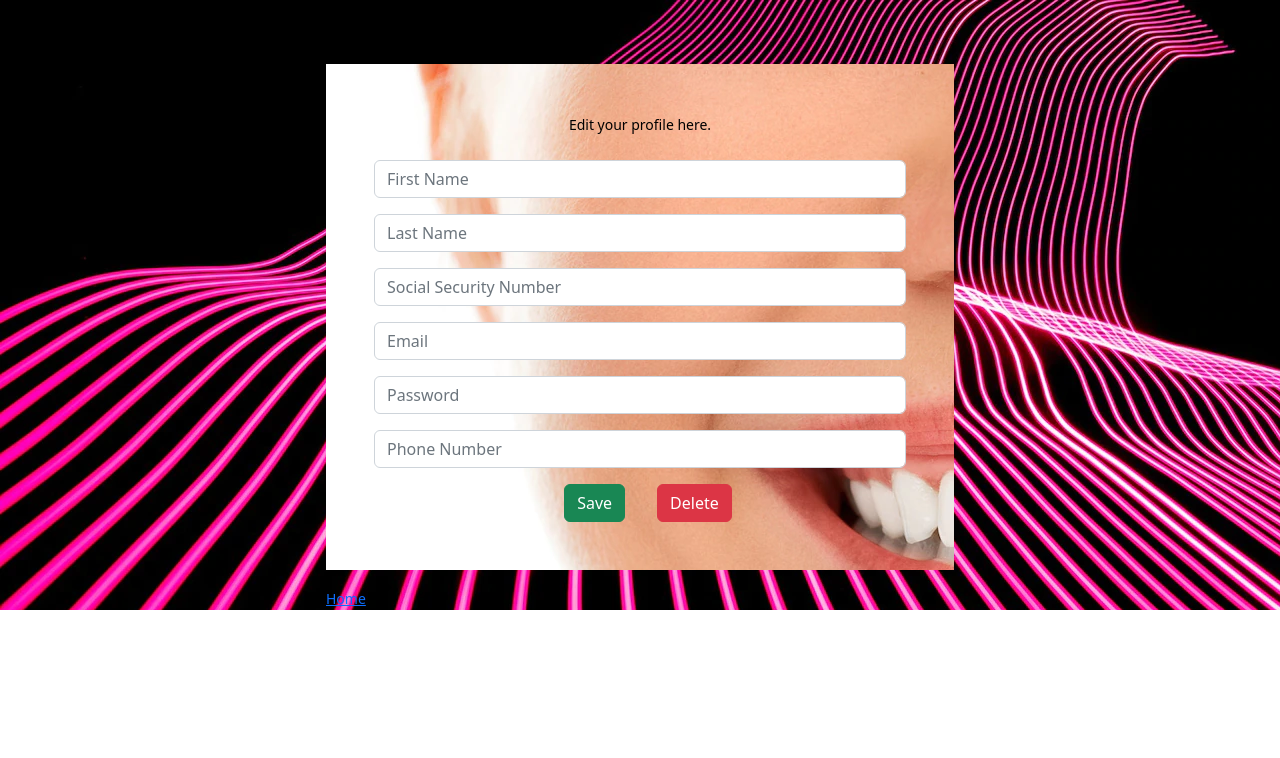
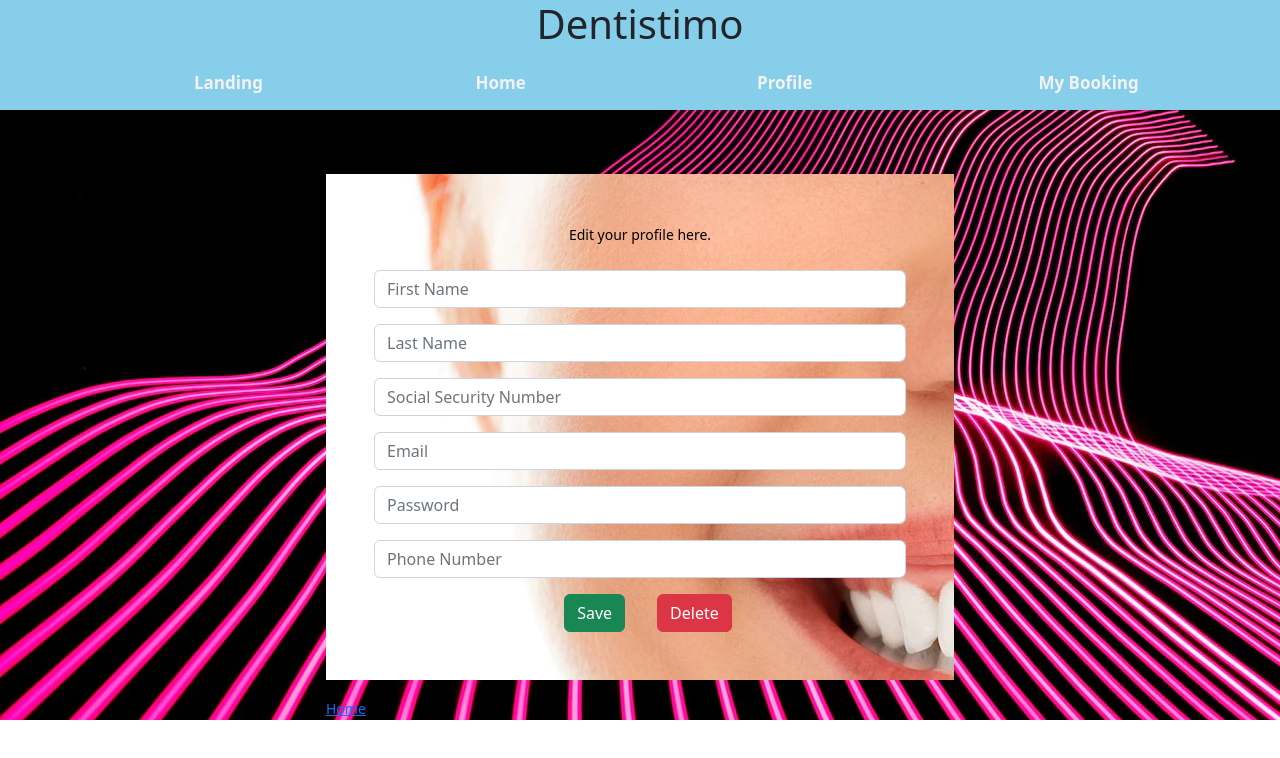
Before and after one commit to alaat91/Dentistemo-frontend, a Vue app: page /profile in a window 1280 px wide. Shown: the top 758 px of the page. Built offline with nearby package versions, Linux system fonts and the light colour scheme; no server answers; sample sign-in values are in the browser's storage; what vue-toastify would draw is missing.

Commit message:
Add new navbar to the profile page

```diff
--- a/src/views/Profile.vue
+++ b/src/views/Profile.vue
@@ -1,7 +1,9 @@
 <template>
   <div>
     <!-- Header -->
-
+     <header>
+      <the-navigation></the-navigation>
+    </header>
     <!-- Page content -->
     <b-overlay class="mt--8">
       <b-row class="justify-content-center">
@@ -114,8 +116,12 @@
 <script>
 import { onMounted } from 'vue'
 import { API } from '../config/api'
+import TheNavigation from '../components/TheNavigation.vue'
 
 export default {
+  components: {
+    TheNavigation,
+  },
   name: 'users',
   data() {
     return {
```
